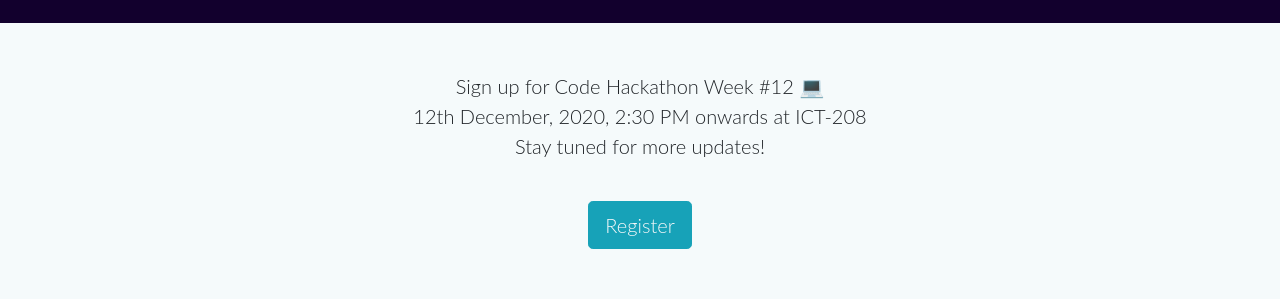
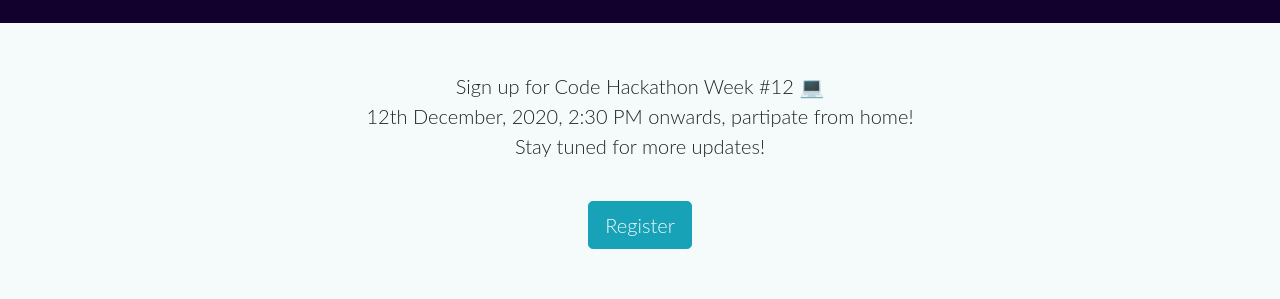
Before and after one commit to codehackathon/codehackathon.github.io, a Jekyll site: the page built from schedule.html, in a window 1280 px wide and 1400 px high. Shown: the part 334-633 px from the top of the window. Built offline with Jekyll 4.4.1, drawn with Linux system fonts in a browser that asks for light colours.

Commit message:
Added remote event option

```diff
--- a/_data/events.yml
+++ b/_data/events.yml
@@ -2,4 +2,5 @@
   date: "12th December, 2020"
   time: "2:30 PM onwards"
   register_link: "https://bit.ly/w12-reg"
+  type: "remote"
   has_ended: false
--- a/index.html
+++ b/index.html
@@ -17,7 +17,7 @@
 		</div>
 		{% assign event = site.data.events[0] %}
 		<div class="intro-content col-sm-10 offset-sm-1 col-lg-5 offset-lg-1 d-flex justify-content-center align-items-center flex-column">
-			<h3>💻 {% unless event.has_ended %}Sign up for {% endunless %}{{ event.title }} 📈</h3>
+			<h3>💻 {% if event.has_ended %}You just missed{% else %}Sign up for{% endif %} {{ event.title }} 📈</h3>
 			<br />
 			<img
 				alt="{{ event.title }} Poster"
--- a/schedule.html
+++ b/schedule.html
@@ -7,9 +7,9 @@ layout: page
 {% assign event = site.data.events[0] %}
 <div class="text-center">
 	<p class="lead">
-		{% unless event.has_ended %}Sign up for {% endunless %}{{ event.title }} 💻
+		{% unless event.has_ended %}Sign up for {% endunless %}{{ event.title }} 💻{% if event.has_ended %} has ended!{% endif %}
 		<br />
-		{{ event.date }}, {{ event.time }} at {{ event.venue | default: "ICT-208" }}
+		{{ event.date }}, {{ event.time }}, {% if event.type == "remote" %}partipate from home!{% else %} at {{ event.venue | default: "ICT-208" }}{% endif %}
 		<br />
 		Stay tuned for more updates!
 	</p>
```
